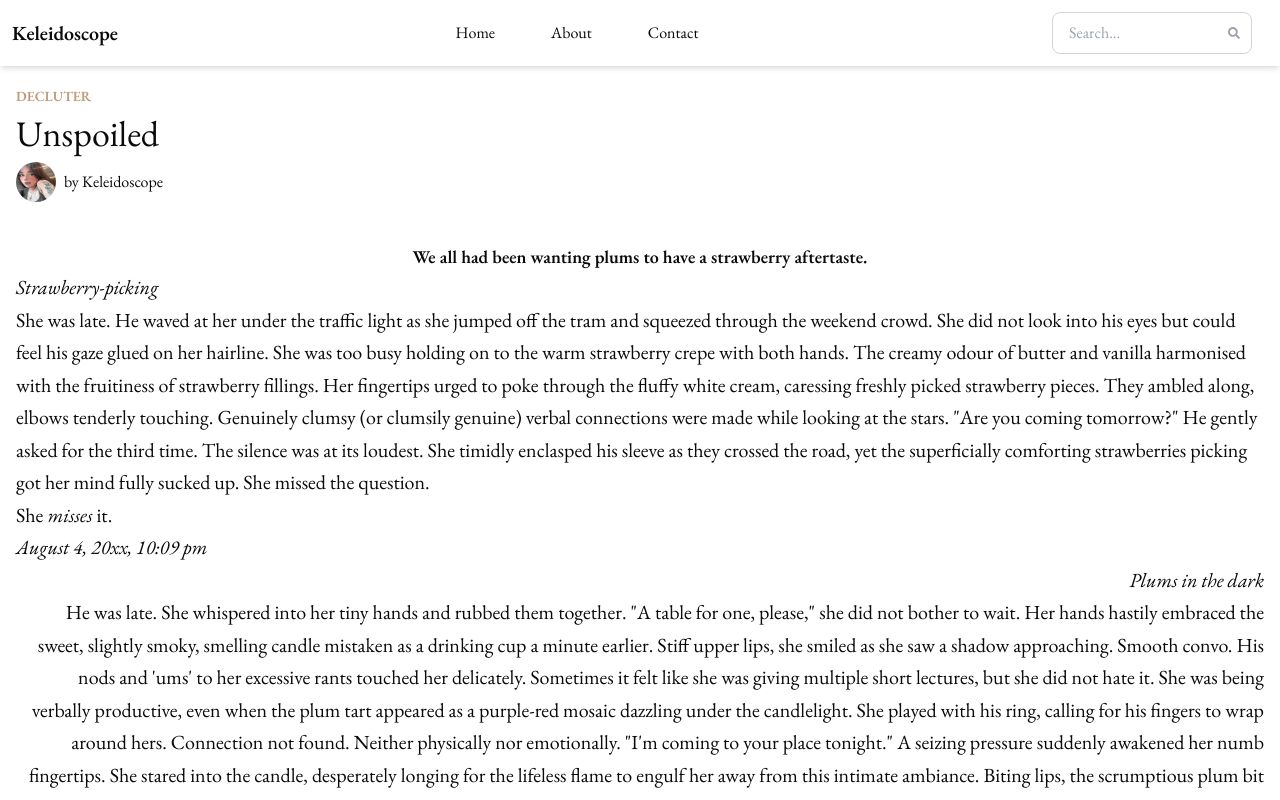
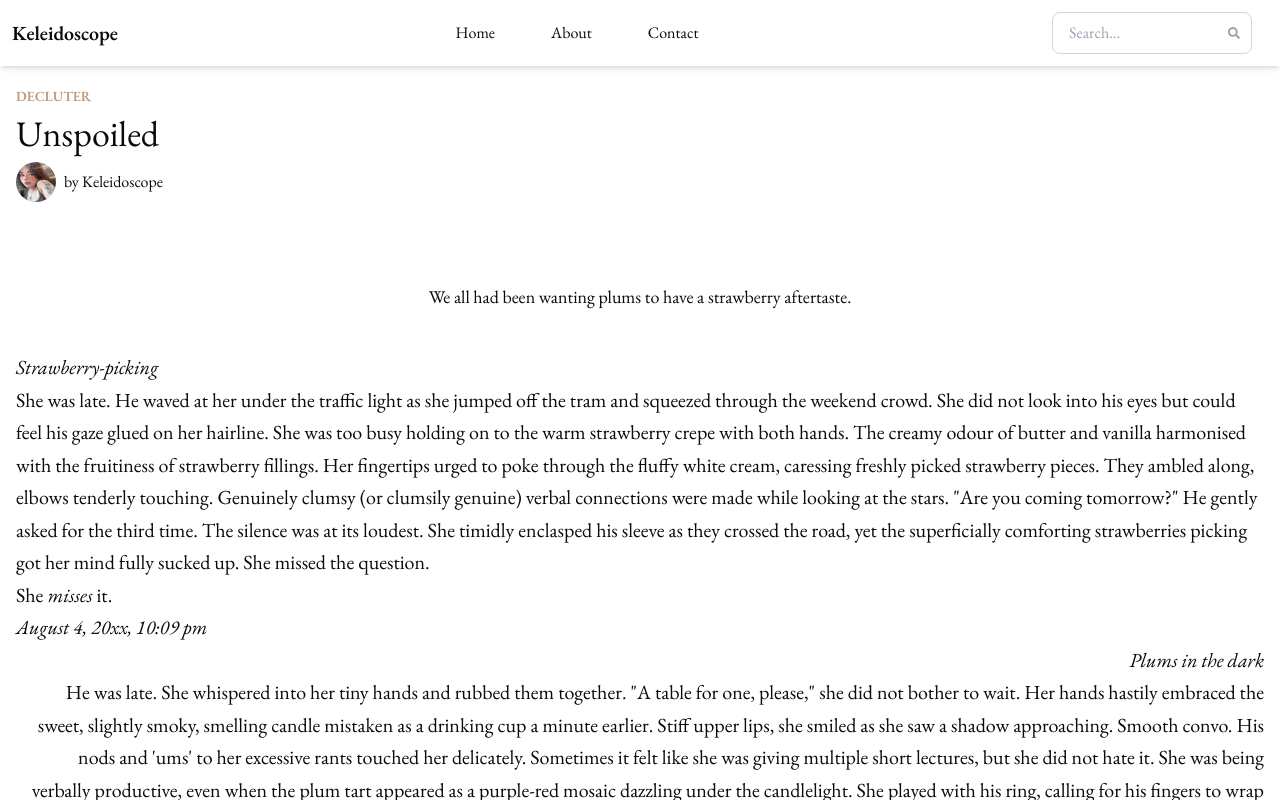
Before and after one commit to nauqh/keleidoscope, a Next.js app: page /posts/unspoiled in a window 1280 px wide. Shown: the top 800 px of the page. Built offline with nearby package versions, Linux system fonts and the light colour scheme.

Commit message:
fix(logo): add reveal for post

```diff
--- a/src/app/posts/unspoiled/page.tsx
+++ b/src/app/posts/unspoiled/page.tsx
@@ -39,7 +39,7 @@ const Page = () => {
 					marginBottom: "10rem",
 				}}
 			>
-				<h2 className="text-lg font-semibold text-center leading-relaxed">
+				<h2 className="text-lg text-center leading-relaxed my-10">
 					We all had been wanting plums to have a strawberry
 					aftertaste.
 				</h2>
```
